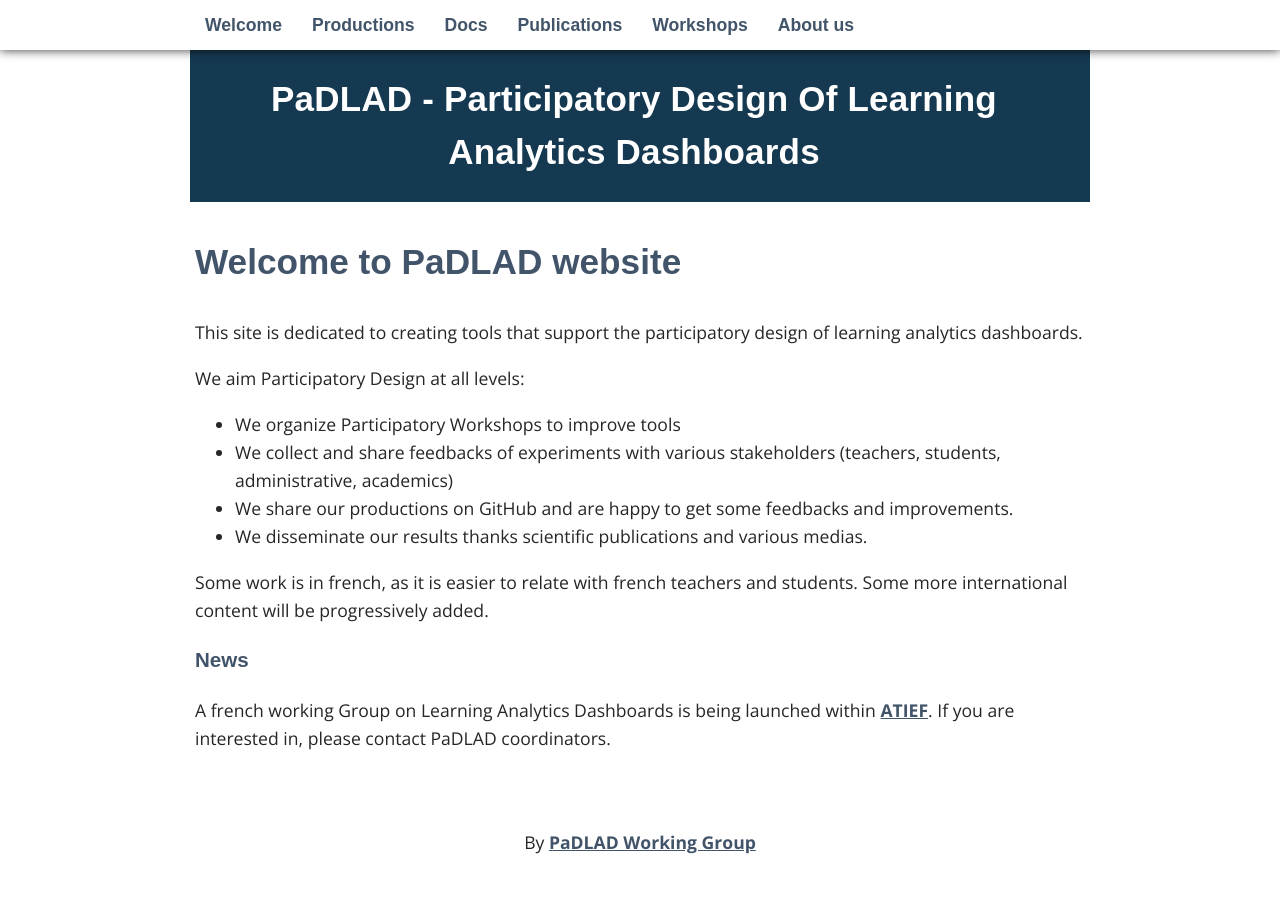
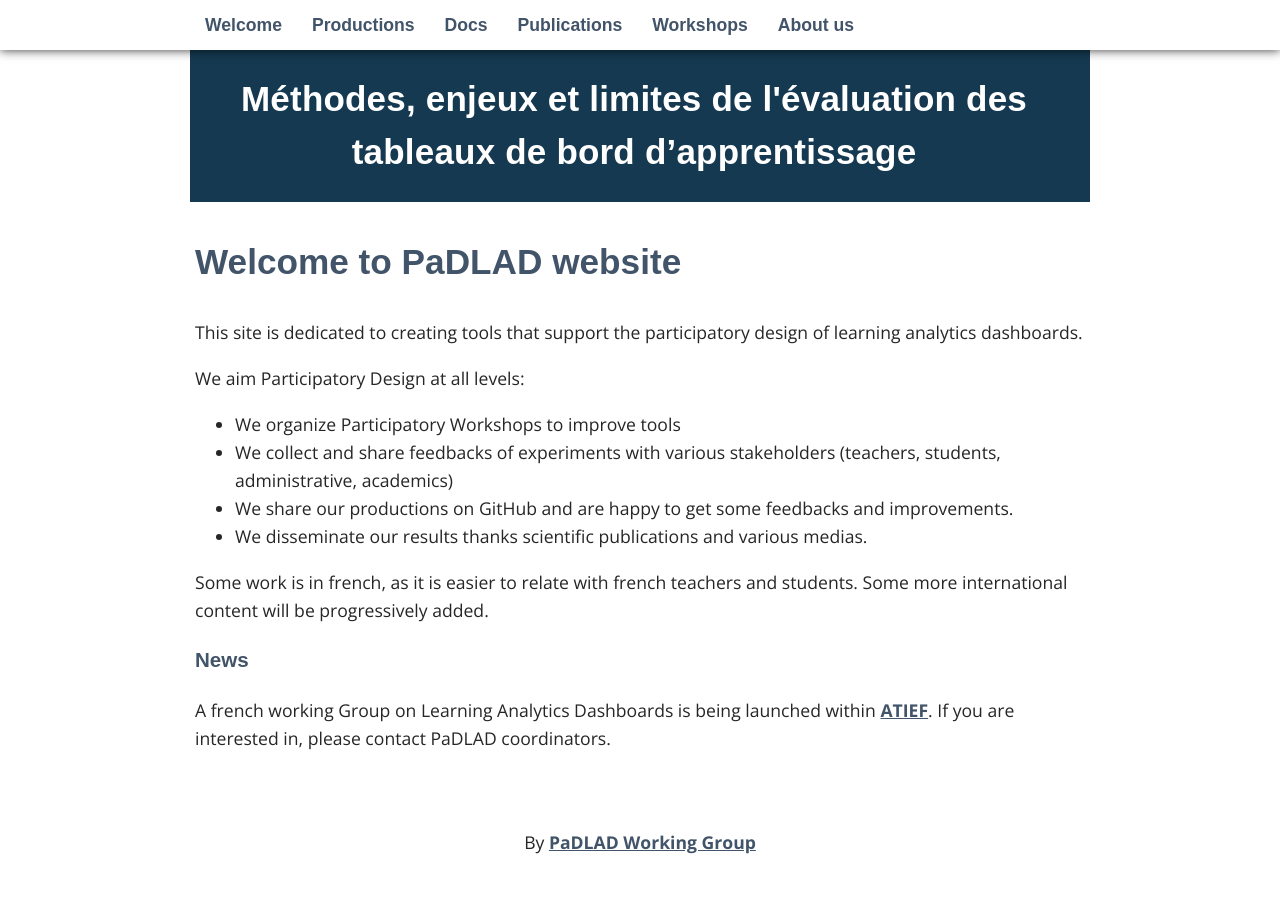
Before and after one commit to padlad/RJC-EIAH2026, a Jekyll site: the page built from _pages/01_accueil.md, in a window 1280 px wide. Built offline with Jekyll 4.4.1, drawn with Linux system fonts in a browser that asks for light colours; some web fonts are replaced.

Commit message:
Update site title and base URL in config

```diff
--- a/_config.yml
+++ b/_config.yml
@@ -1,10 +1,12 @@
 theme: jekyll-theme-slate
 
-title: PaDLAD - Participatory Design Of Learning Analytics Dashboards
-# baseurl: "https://padlad.github.io/"
-# url: "https://padlad.github.io/"
+title: Méthodes, enjeux et limites de l'évaluation des tableaux de bord d’apprentissage
+baseurl: "https://padlad.github.io/RJC-EIAH2026/"
+url:  "https://padlad.github.io/RJC-EIAH2026/"
 
 # build settings
 sass:
   sass_dir: _sass
 include: ['_pages']
+kramdown:
+  input: GFM
```
